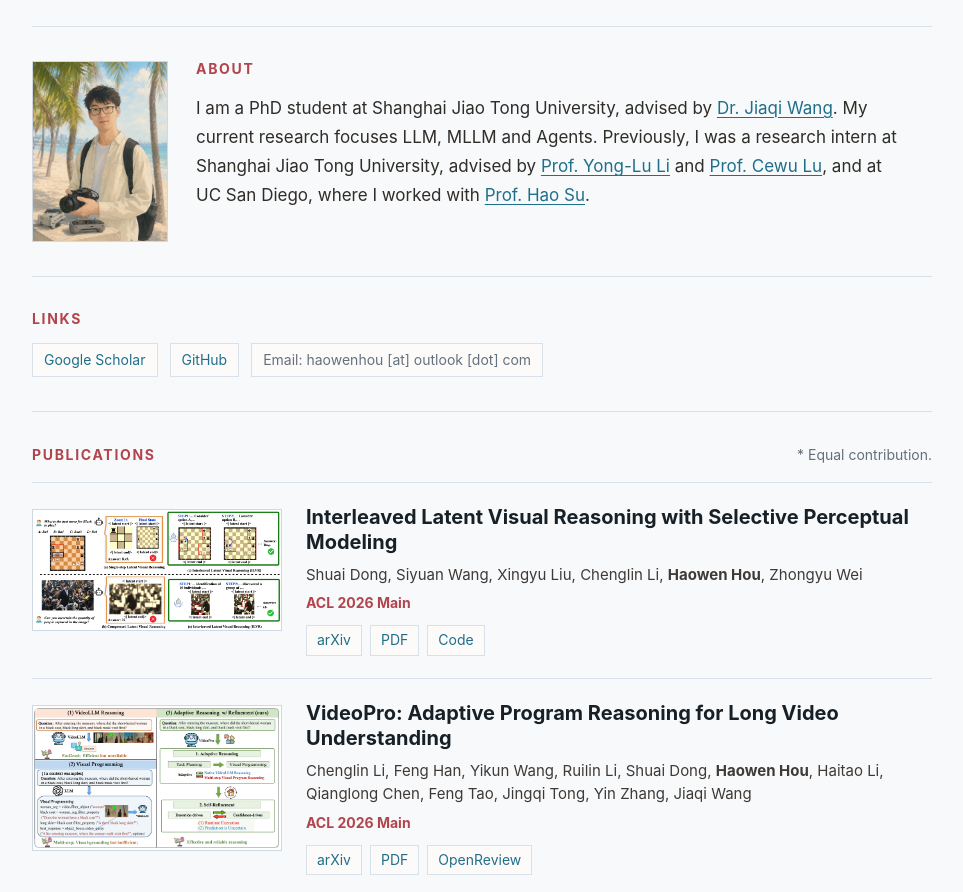
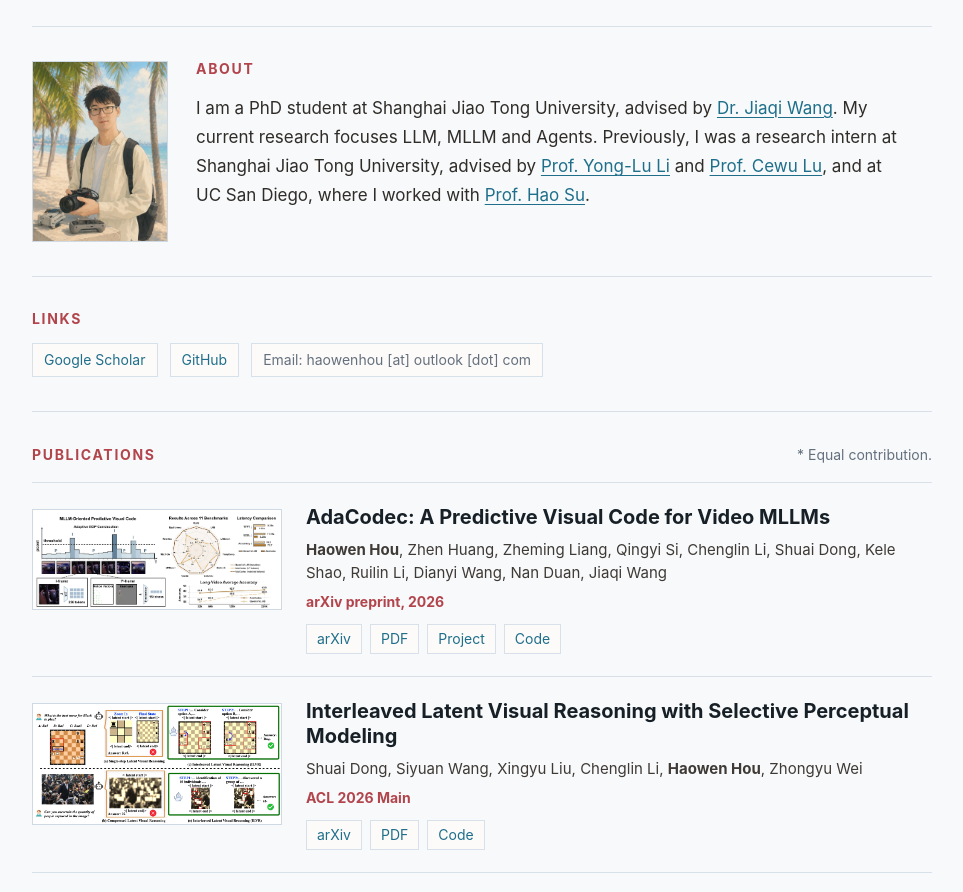
Before and after one commit to HaowenHou/haowenhou.github.io, a plain HTML site: page index.html in a window 1280 px wide. Shown: the part 176-1068 px from the top of the page, without its empty margins (158-1121 px from the left). Drawn offline with Linux system fonts and the light colour scheme.

Commit message:
Add AdaCodec publication

```diff
--- a/index.html
+++ b/index.html
@@ -47,6 +47,27 @@
           <h2 id="publications-title">Publications</h2>
           <p>* Equal contribution.</p>
         </div>
+
+        <article class="publication">
+          <a class="paper-thumb" href="https://arxiv.org/abs/2606.02569" target="_blank" rel="noopener noreferrer" aria-label="AdaCodec paper">
+            <img src="assets/papers/adacodec-teaser.webp" width="2780" height="1105" alt="Teaser for AdaCodec">
+          </a>
+          <div class="paper-body">
+            <h3>AdaCodec: A Predictive Visual Code for Video MLLMs</h3>
+            <p class="authors">
+              <strong>Haowen Hou</strong>, Zhen Huang, Zheming Liang, Qingyi Si,
+              Chenglin Li, Shuai Dong, Kele Shao, Ruilin Li, Dianyi Wang,
+              Nan Duan, Jiaqi Wang
+            </p>
+            <p class="venue">arXiv preprint, 2026</p>
+            <div class="paper-links">
+              <a href="https://arxiv.org/abs/2606.02569" target="_blank" rel="noopener noreferrer">arXiv</a>
+              <a href="https://arxiv.org/pdf/2606.02569" target="_blank" rel="noopener noreferrer">PDF</a>
+              <a href="https://haowenhou.github.io/AdaCodec-Page/" target="_blank" rel="noopener noreferrer">Project</a>
+              <a href="https://github.com/HaowenHou/AdaCodec" target="_blank" rel="noopener noreferrer">Code</a>
+            </div>
+          </div>
+        </article>
 
         <article class="publication">
           <a class="paper-thumb" href="https://arxiv.org/abs/2512.05665" target="_blank" rel="noopener noreferrer" aria-label="Interleaved Latent Visual Reasoning paper">
```
Also changed, not shown: assets/papers/adacodec-teaser.webp (added).
